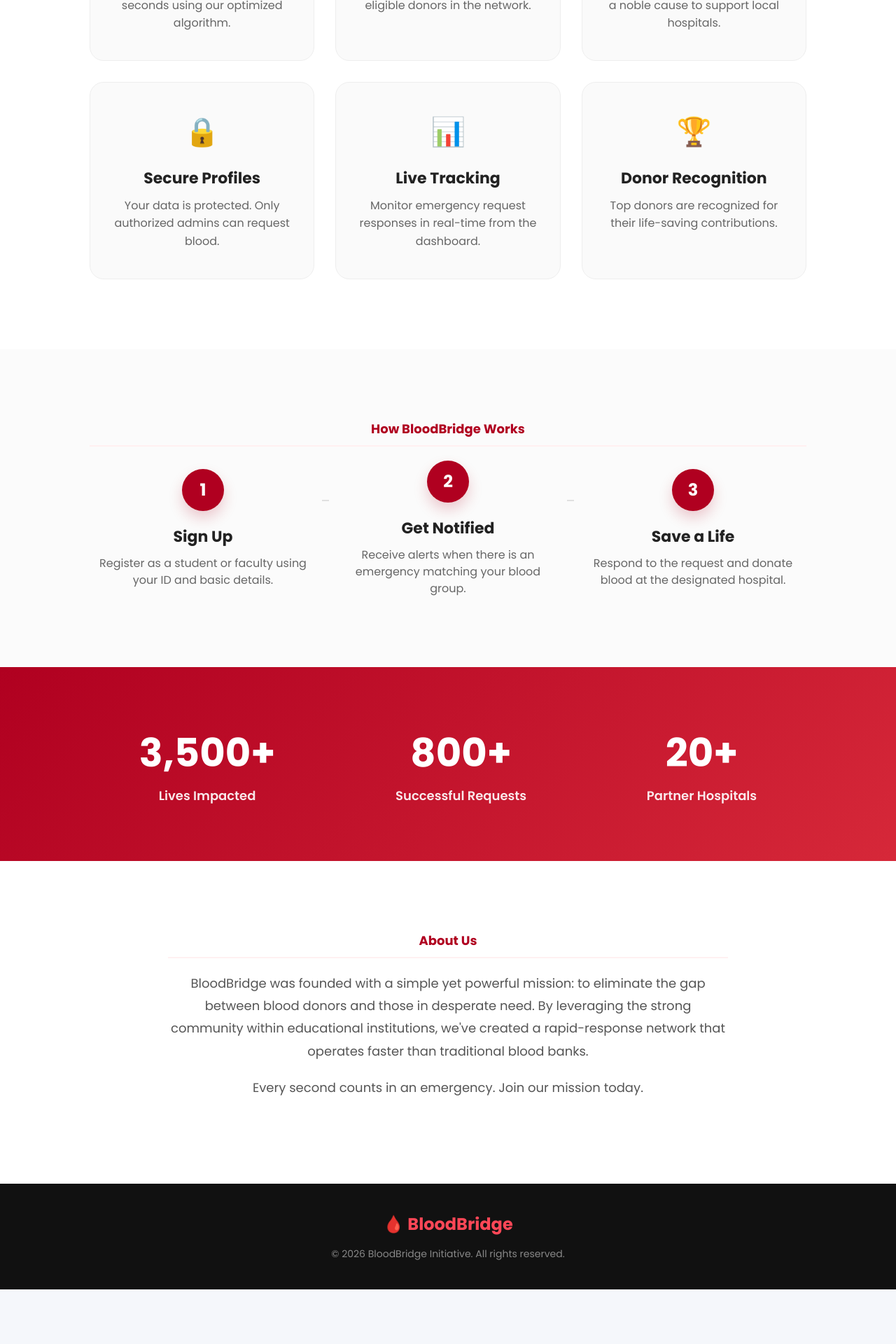
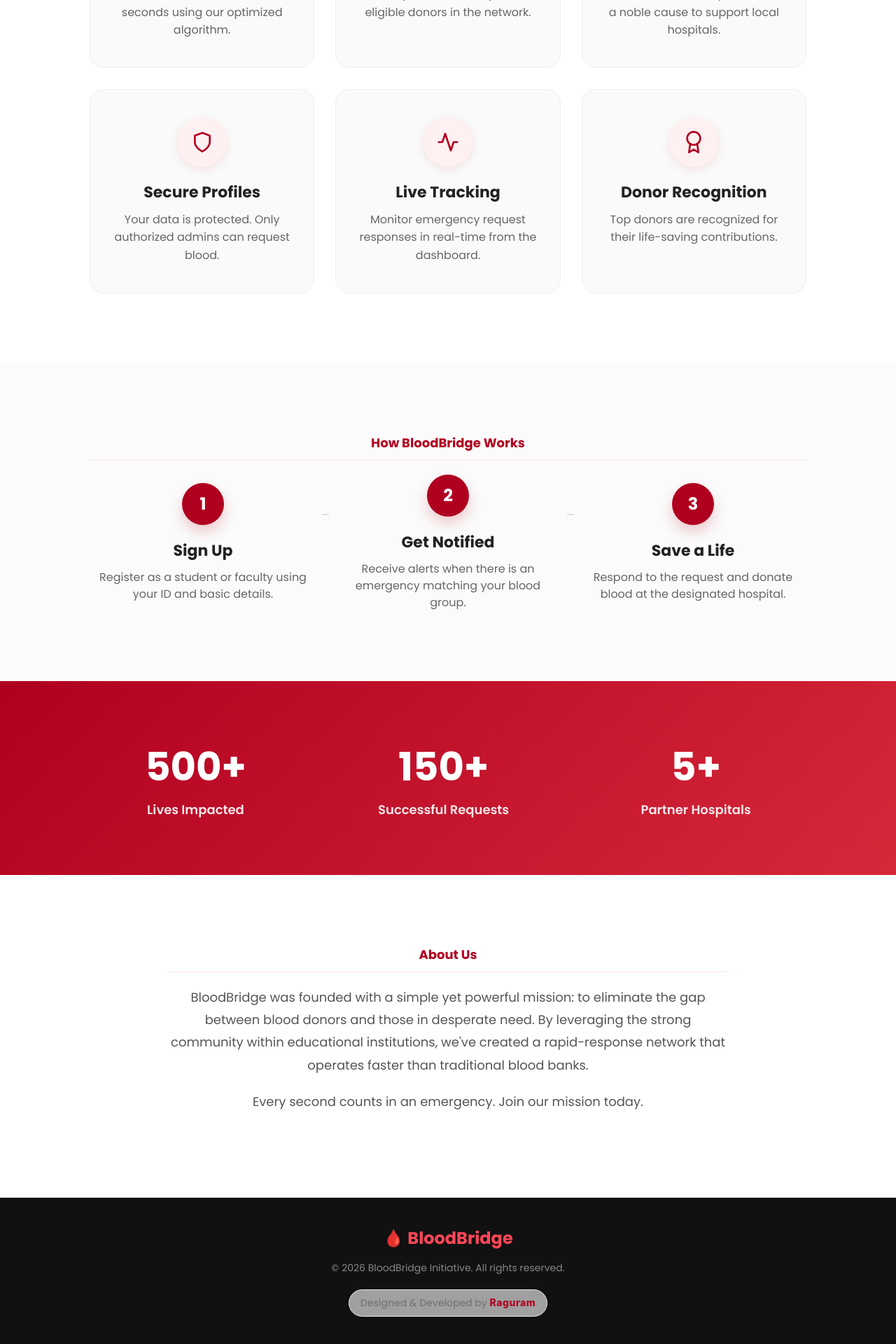
Before and after one commit to raguram2627/BloodBridge, a React (Vite) app in the folder frontend/: page / in a window 1280 px wide. Shown: the part 1154-3074 px from the top of the page at 70% size. Before the commit the page ends 2996 px from the top, so only its background shows below. Built offline with nearby package versions, Linux system fonts and the light colour scheme; no server answers.

Commit message:
colour work

```diff
--- a/frontend/src/pages/LandingPage.css
+++ b/frontend/src/pages/LandingPage.css
@@ -54,11 +54,11 @@
   left: 0;
   height: 100vh;
   width: 280px;
-  background: white;
-  box-shadow: 4px 0 30px rgba(0,0,0,0.15);
+  background: linear-gradient(180deg, #ffffff 0%, #fffafa 100%);
+  box-shadow: 4px 0 30px rgba(176, 0, 32, 0.1);
   display: flex;
   flex-direction: column;
-  padding: 100px 20px 20px 20px;
+  padding: 100px 25px 30px 25px;
   z-index: 999;
   border-radius: 0 20px 20px 0;
   animation: slideInSidebar 0.4s cubic-bezier(0.16, 1, 0.3, 1) forwards;
@@ -69,28 +69,49 @@
   100% { transform: translateX(0); }
 }
 
-.dropdownMenu button {
+.dropdownHeader h2 {
+  font-size: 14px;
+  text-transform: uppercase;
+  color: #b00020;
+  letter-spacing: 2px;
+  margin-bottom: 20px;
+  font-weight: 800;
+  opacity: 0.7;
+}
+
+.navBtn {
   background: none;
   border: none;
-  padding: 12px 15px;
+  padding: 14px 18px;
   text-align: left;
   font-size: 16px;
   font-weight: 600;
   color: #444;
-  border-radius: 10px;
+  border-radius: 12px;
   cursor: pointer;
-  transition: background 0.2s, color 0.2s;
+  transition: all 0.2s;
+  display: flex;
+  align-items: center;
+  gap: 12px;
+  margin-bottom: 8px;
 }
 
-.dropdownMenu button:hover {
-  background: #fff0f1;
+.navBtn:hover {
+  background: white;
+  box-shadow: 0 4px 15px rgba(176,0,32,0.08);
+  color: #b00020;
+  transform: translateX(5px);
+}
+
+.navIcon {
+  font-size: 20px;
   color: #b00020;
 }
 
 .dropdownMenu hr {
   border: none;
-  border-top: 1px solid #eee;
-  margin: 10px 0;
+  border-top: 1px solid #ffe3e5;
+  margin: 15px 0;
 }
 
 .dropdownMenu .adminBtn {
@@ -98,7 +119,7 @@
 }
 
 .dropdownMenu .adminBtn:hover {
-  background: #ffebee;
+  background: #fff0f1;
 }
 
 /* HERO SECTION */
@@ -481,9 +502,26 @@
   border-color: #fff0f1;
 }
 
+.featureIconBox {
+  width: 70px;
+  height: 70px;
+  background: #fff0f1;
+  border-radius: 50%;
+  display: flex;
+  justify-content: center;
+  align-items: center;
+  margin: 0 auto 20px auto;
+  box-shadow: 0 4px 15px rgba(176,0,32,0.1);
+  transition: transform 0.3s;
+}
+
+.featureItem:hover .featureIconBox {
+  transform: scale(1.1);
+}
+
 .featureIcon {
-  font-size: 40px;
-  margin-bottom: 20px;
+  font-size: 32px;
+  color: #b00020;
 }
 
 .featureItem h3 {
@@ -630,6 +668,32 @@
   font-size: 14px;
 }
 
+.creatorBadge {
+  margin-top: 20px;
+  font-size: 14px;
+  color: #777;
+  font-weight: 500;
+  display: inline-block;
+  padding: 8px 16px;
+  background: rgba(255, 255, 255, 0.6);
+  border: 1px solid #eaeaea;
+  border-radius: 30px;
+  box-shadow: 0 4px 10px rgba(0,0,0,0.03);
+  cursor: default;
+}
+
+.creatorName {
+  font-weight: 800;
+  color: #b00020;
+  font-family: 'Inter', sans-serif;
+  letter-spacing: 0.5px;
+  transition: text-shadow 0.3s;
+}
+
+.creatorBadge:hover .creatorName {
+  text-shadow: 0 0 10px rgba(176, 0, 32, 0.4);
+}
+
 /* POPUPS */
 .authOverlay {
   position: fixed;
--- a/frontend/src/pages/LandingPage.jsx
+++ b/frontend/src/pages/LandingPage.jsx
@@ -1,5 +1,7 @@
 import { useState, useEffect } from "react";
 import { useNavigate } from "react-router-dom";
+import { FiHome, FiStar, FiBarChart2, FiInfo, FiLock, FiZap, FiHeart, FiShield, FiActivity, FiAward } from "react-icons/fi";
+import { FaRegHospital } from "react-icons/fa";
 import "./LandingPage.css";
 
 function LandingPage({ setPage }) {
@@ -160,12 +162,15 @@
 
       {menuOpen && (
         <div className="dropdownMenu">
-          <button onClick={() => { setMenuOpen(false); window.scrollTo(0,0); }}>🏠 Home</button>
-          <button onClick={() => scrollToSection("features")}>⭐ Features</button>
-          <button onClick={() => scrollToSection("statistics")}>📊 Statistics</button>
-          <button onClick={() => scrollToSection("about")}>ℹ About</button>
+          <div className="dropdownHeader">
+            <h2>Menu</h2>
+          </div>
+          <button className="navBtn" onClick={() => { setMenuOpen(false); window.scrollTo(0,0); }}><FiHome className="navIcon" /> Home</button>
+          <button className="navBtn" onClick={() => scrollToSection("features")}><FiStar className="navIcon" /> Features</button>
+          <button className="navBtn" onClick={() => scrollToSection("statistics")}><FiBarChart2 className="navIcon" /> Statistics</button>
+          <button className="navBtn" onClick={() => scrollToSection("about")}><FiInfo className="navIcon" /> About</button>
           <hr />
-          <button className="adminBtn" onClick={() => setPage("admin")}>🔒 Admin Login</button>
+          <button className="navBtn adminBtn" onClick={() => setPage("admin")}><FiLock className="navIcon" /> Admin Login</button>
         </div>
       )}
 
@@ -252,32 +257,32 @@
         <h2 className="sectionTitle">Why BloodBridge?</h2>
         <div className="featuresGrid">
           <div className="featureItem">
-            <div className="featureIcon">⚡</div>
+            <div className="featureIconBox"><FiZap className="featureIcon" /></div>
             <h3>Fast Search</h3>
             <p>Find available donors within seconds using our optimized algorithm.</p>
           </div>
           <div className="featureItem">
-            <div className="featureIcon">❤️</div>
+            <div className="featureIconBox"><FiHeart className="featureIcon" /></div>
             <h3>Emergency Support</h3>
             <p>Instantly broadcast requests to eligible donors in the network.</p>
           </div>
           <div className="featureItem">
-            <div className="featureIcon">🏥</div>
+            <div className="featureIconBox"><FaRegHospital className="featureIcon" /></div>
             <h3>College Network</h3>
             <p>Students and faculty united for a noble cause to support local hospitals.</p>
           </div>
           <div className="featureItem">
-            <div className="featureIcon">🔒</div>
+            <div className="featureIconBox"><FiShield className="featureIcon" /></div>
             <h3>Secure Profiles</h3>
             <p>Your data is protected. Only authorized admins can request blood.</p>
           </div>
           <div className="featureItem">
-            <div className="featureIcon">📊</div>
+            <div className="featureIconBox"><FiActivity className="featureIcon" /></div>
             <h3>Live Tracking</h3>
             <p>Monitor emergency request responses in real-time from the dashboard.</p>
           </div>
           <div className="featureItem">
-            <div className="featureIcon">🏆</div>
+            <div className="featureIconBox"><FiAward className="featureIcon" /></div>
             <h3>Donor Recognition</h3>
             <p>Top donors are recognized for their life-saving contributions.</p>
           </div>
@@ -312,15 +317,15 @@
       <section id="statistics" className="statsSection">
         <div className="statsContainer">
           <div className="statBox">
-            <h2>3,500+</h2>
+            <h2>500+</h2>
             <p>Lives Impacted</p>
           </div>
           <div className="statBox">
-            <h2>800+</h2>
+            <h2>150+</h2>
             <p>Successful Requests</p>
           </div>
           <div className="statBox">
-            <h2>20+</h2>
+            <h2>5+</h2>
             <p>Partner Hospitals</p>
           </div>
         </div>
@@ -343,6 +348,9 @@
       <footer className="footer">
         <div className="footerLogo">🩸 BloodBridge</div>
         <p>© 2026 BloodBridge Initiative. All rights reserved.</p>
+        <div className="creatorBadge">
+          Designed & Developed by <span className="creatorName">Raguram</span>
+        </div>
       </footer>
 
       {/* POPUPS */}
```
